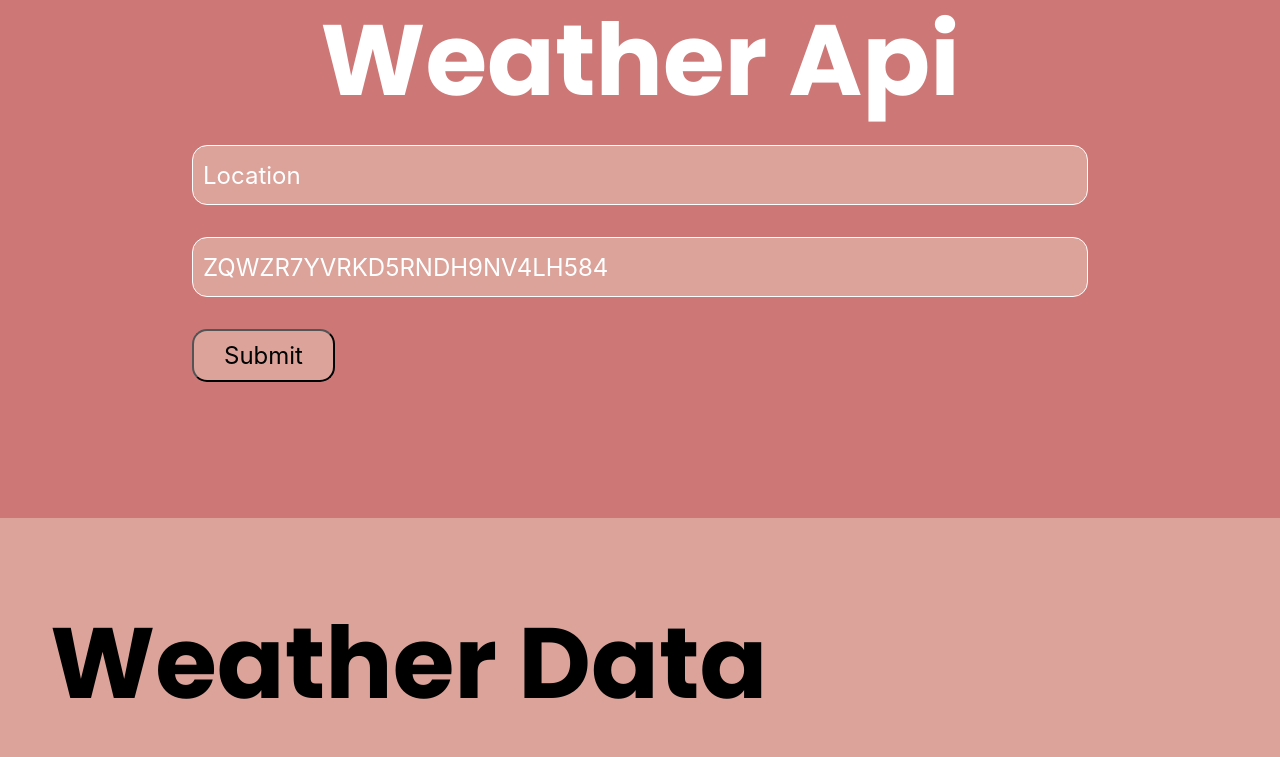
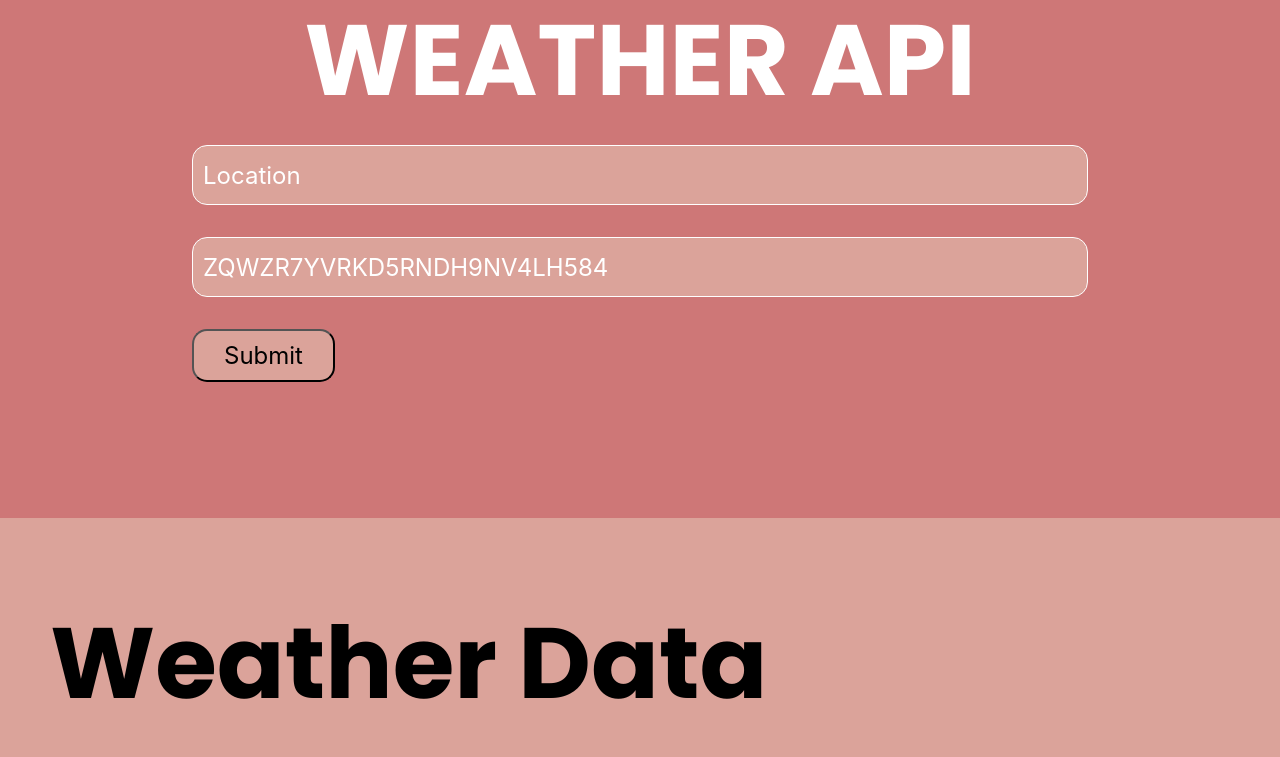
Before and after one commit to N-johnpa/Weather-API, a plain HTML site: page index.html in a window 1280 px wide. Shown: the top 757 px of the page. Drawn offline with Linux system fonts and the light colour scheme.

Commit message:
Update index.html

```diff
--- a/index.html
+++ b/index.html
@@ -14,7 +14,7 @@
     <header>
 
         <div class="mainDiv">
-            <h2>Weather Api</h2>
+            <h2>WEATHER API</h2>
             <div class="textBox">
                 <input type="text" placeholder="Location" id="location">
                 <input type="text" placeholder="Access Token" id="token" value="ZQWZR7YVRKD5RNDH9NV4LH584">
```
